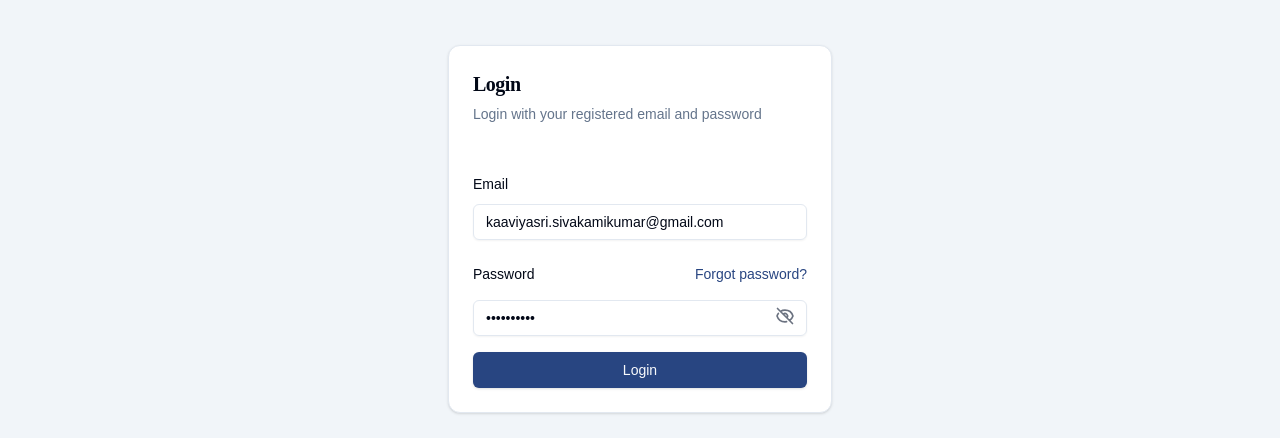
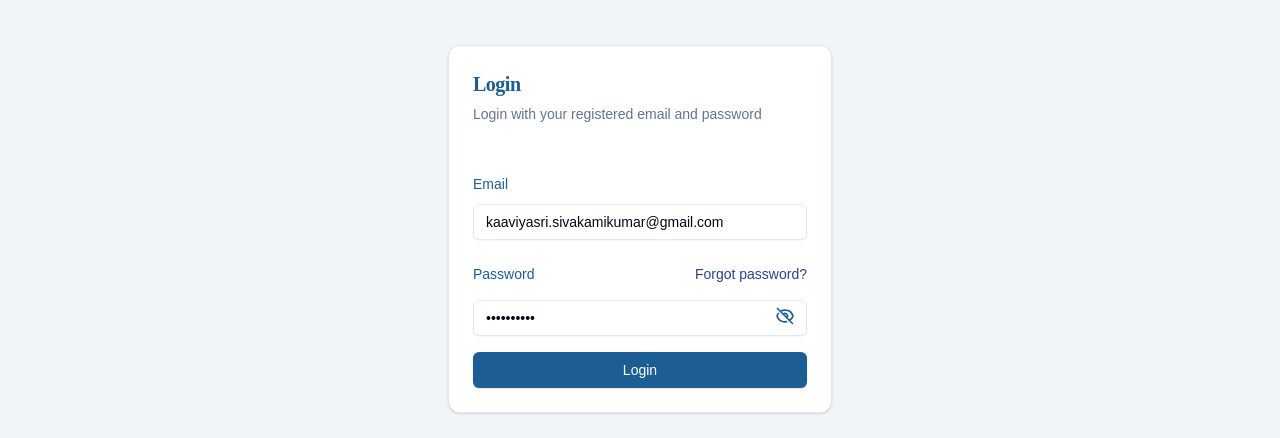
Before and after one commit to Kaaviyasri-sivakamikumar/Radiantze-Timesheet-Management, a Next.js app: page /login in a window 1280 px wide. Shown: the part 215-653 px from the top of the page. Built offline with nearby package versions, Linux system fonts and the light colour scheme; no server answers; a web font is replaced by a local one.

Commit message:
UI enchancement - sheet lasfter demo 2

```diff
--- a/src/app/employee-management/page.tsx
+++ b/src/app/employee-management/page.tsx
@@ -27,6 +27,8 @@ import {
   ChevronUp,
   ChevronsUpDown,
   Filter,
+  ChevronLeft,
+  ChevronRight,
 } from "lucide-react";
 
 import { Button } from "@/components/ui/button";
@@ -366,11 +368,12 @@ export default function UserManagement() {
   const fetchEntities = useCallback(async () => {
     setIsLoading(true);
     try {
-      const [vendorsResponse, clientsResponse, visaResponse] = await Promise.all([
-        service.getEntities("vendor"),
-        service.getEntities("client"),
-        service.getEntities("visa"),
-      ]);
+      const [vendorsResponse, clientsResponse, visaResponse] =
+        await Promise.all([
+          service.getEntities("vendor"),
+          service.getEntities("client"),
+          service.getEntities("visa"),
+        ]);
 
       if (vendorsResponse.data.success) {
         setVendorEntities(vendorsResponse.data.entities);
@@ -391,7 +394,7 @@ export default function UserManagement() {
           variant: "destructive",
         });
       }
-       if (visaResponse.data.success) {
+      if (visaResponse.data.success) {
         setVisaEntities(visaResponse.data.entities);
       } else {
         toast({
@@ -440,7 +443,7 @@ export default function UserManagement() {
           firstName: item.firstName || "NA",
           lastName: item.lastName || "NA",
           vendor: item.vendor ? { id: item.vendor.id } : null,
-          visaStatus: item.visaStatus ? {id: item.visaStatus.id}: null,
+          visaStatus: item.visaStatus ? { id: item.visaStatus.id } : null,
           startDate: item.startDate || "NA",
           phoneNumber: item.phoneNumber || "NA",
         })) as EmployeeData[];
@@ -523,7 +526,10 @@ export default function UserManagement() {
             Employee Management
           </h1>
 
-          <Button onClick={handleAddUser}>
+          <Button
+            onClick={handleAddUser}
+            className="bg-[#1c5e93] text-white hover:bg-[#1c5e93]/90"
+          >
             <UserRoundPlus className="mr-2" />
             Add Employee
           </Button>
@@ -538,7 +544,7 @@ export default function UserManagement() {
                 placeholder="Search across all columns..."
                 value={globalFilter ?? ""}
                 onChange={(e) => setGlobalFilter(e.target.value)}
-                className="pr-10"
+                className="pr-10 placeholder:text-[#1c5e93]"
               />
               <div className="absolute inset-y-0 right-0 flex items-center pr-3 pointer-events-none">
                 <Search className="h-4 w-4 text-muted-foreground" />
@@ -558,7 +564,10 @@ export default function UserManagement() {
             ) : (
               <DropdownMenu>
                 <DropdownMenuTrigger asChild>
-                  <Button variant="outline" className="ml-auto">
+                  <Button
+                    variant="outline"
+                    className="ml-auto bg-[#1c5e93] text-white hover:bg-[#1c5e93]/90 border-[#1c5e93]"
+                  >
                     Columns <ChevronDown />
                   </Button>
                 </DropdownMenuTrigger>
@@ -682,6 +691,7 @@ export default function UserManagement() {
                   onClick={() => table.previousPage()}
                   disabled={!table.getCanPreviousPage()}
                 >
+                  <ChevronLeft className="h-4 w-4 mr-2" />
                   Previous
                 </Button>
                 <Button
@@ -691,6 +701,7 @@ export default function UserManagement() {
                   disabled={!table.getCanNextPage()}
                 >
                   Next
+                  <ChevronRight className="h-4 w-4 ml-2" />
                 </Button>
               </div>
             </div>
--- a/src/components/auth/AuthForm.tsx
+++ b/src/components/auth/AuthForm.tsx
@@ -89,7 +89,7 @@ export function AuthForm({ mode, ...props }: AuthFormProps) {
   return (
     <Card className={cn("flex flex-col gap-6")} {...props}>
       <CardHeader className="">
-        <CardTitle className="text-xl font-inria">
+        <CardTitle className="text-xl font-inria text-[#1c5e93]">
           {mode === "login" ? "Login" : "Register"}
         </CardTitle>
         <CardDescription>
@@ -111,7 +111,9 @@ export function AuthForm({ mode, ...props }: AuthFormProps) {
           )}
 
           <div className="space-y-2">
-            <Label htmlFor="email">Email</Label>
+            <Label htmlFor="email" className="text-[#1c5e93]">
+              Email
+            </Label>
             <Input
               id="email"
               type="email"
@@ -123,7 +125,9 @@ export function AuthForm({ mode, ...props }: AuthFormProps) {
 
           <div className="space-y-2">
             <div className="flex items-center justify-between">
-              <Label htmlFor="password">Password</Label>
+              <Label htmlFor="password" className="text-[#1c5e93]">
+                Password
+              </Label>
               <Button
                 variant="link"
                 className="px-0 font-normal"
@@ -140,16 +144,22 @@ export function AuthForm({ mode, ...props }: AuthFormProps) {
               showPassword={showPassword}
               setShowPassword={setShowPassword}
               error={error}
+              iconColor="#1c5e93"
             />
           </div>
 
-          <Button type="submit" className="w-full" disabled={isLoading}>
+          <Button
+            type="submit"
+            className="w-full"
+            style={{ backgroundColor: "#1c5e93", color: "white" }}
+            disabled={isLoading}
+          >
             {isLoading ? (
               <span>Loading...</span>
             ) : mode === "login" ? (
               "Login"
             ) : (
-              "Register"
+              "Add"
             )}
           </Button>
         </form>
--- a/src/components/auth/PasswordField.tsx
+++ b/src/components/auth/PasswordField.tsx
@@ -8,6 +8,7 @@ interface PasswordFieldProps {
   showPassword: boolean;
   setShowPassword: (show: boolean) => void;
   error?: string;
+  iconColor?: string;
 }
 
 interface InputProps extends InputHTMLAttributes<HTMLInputElement> {
@@ -22,6 +23,7 @@ export function PasswordField({
   showPassword,
   setShowPassword,
   error,
+  iconColor,
 }: PasswordFieldProps) {
   return (
     <div className="relative">
@@ -36,7 +38,8 @@ export function PasswordField({
       />
       <button
         type="button"
-        className="absolute right-3 bottom-2.5 text-gray-500 hover:text-gray-700 dark:text-gray-400 dark:hover:text-gray-200"
+        className="absolute right-3 bottom-2.5 hover:text-gray-700 dark:hover:text-gray-200"
+        style={{ color: iconColor || "currentColor" }}
         onClick={() => setShowPassword(!showPassword)}
       >
         {showPassword ? (
```
